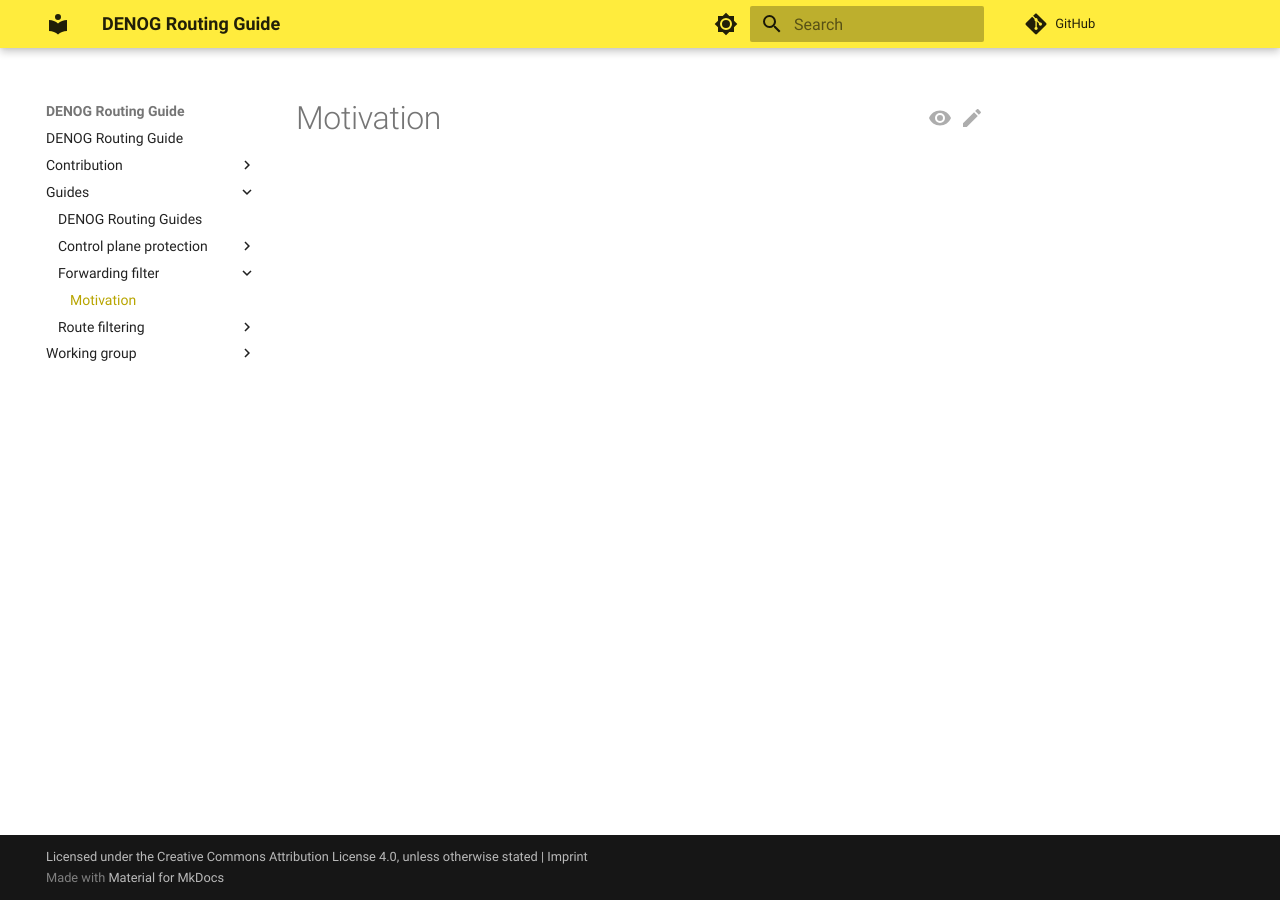
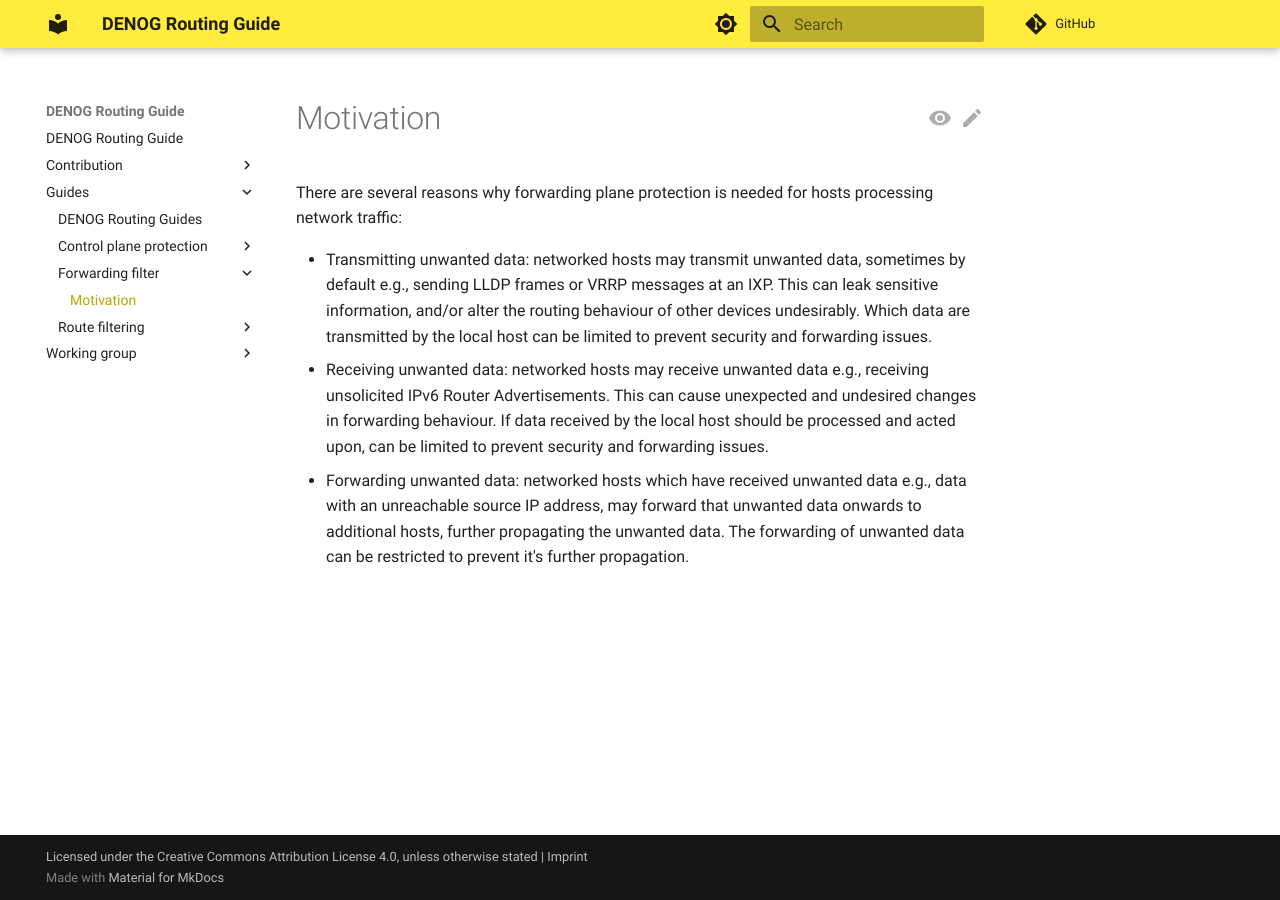
Before and after one commit to denog/routing-guide, an MkDocs documentation site: the page built from docs/guides/forwarding_filter/index.md, in a window 1280 px wide. Built offline with MkDocs 1.6.1 and Material for MkDocs 9.7.7, drawn with Linux system fonts in a browser that asks for light colours; comment, search, counter and statistics services are not loaded.

Commit message:
Add basic motivation for forwarding plane filering (#76)
Co-authored-by: James Bensley <jwbensley@gmail.com>

```diff
--- a/docs/guides/forwarding_filter/index.md
+++ b/docs/guides/forwarding_filter/index.md
@@ -1 +1,7 @@
 # Motivation
+
+There are several reasons why forwarding plane protection is needed for hosts processing network traffic:
+
+* Transmitting unwanted data: networked hosts may transmit unwanted data, sometimes by default e.g., sending LLDP frames or VRRP messages at an IXP. This can leak sensitive information, and/or alter the routing behaviour of other devices undesirably. Which data are transmitted by the local host can be limited to prevent security and forwarding issues.
+* Receiving unwanted data: networked hosts may receive unwanted data e.g., receiving unsolicited IPv6 Router Advertisements. This can cause unexpected and undesired changes in forwarding behaviour. If data received by the local host should be processed and acted upon, can be limited to prevent security and forwarding issues.
+* Forwarding unwanted data: networked hosts which have received unwanted data e.g., data with an unreachable source IP address, may forward that unwanted data onwards to additional hosts, further propagating the unwanted data. The forwarding of unwanted data can be restricted to prevent it's further propagation.
```
